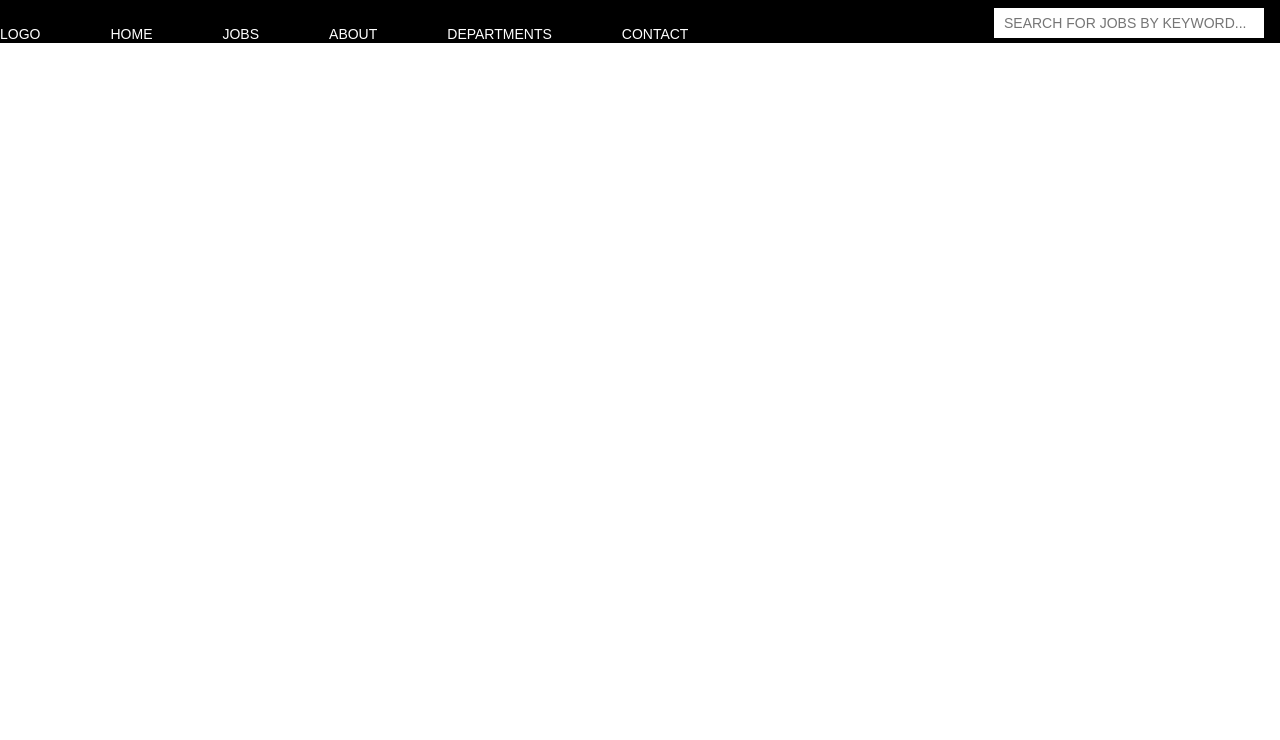
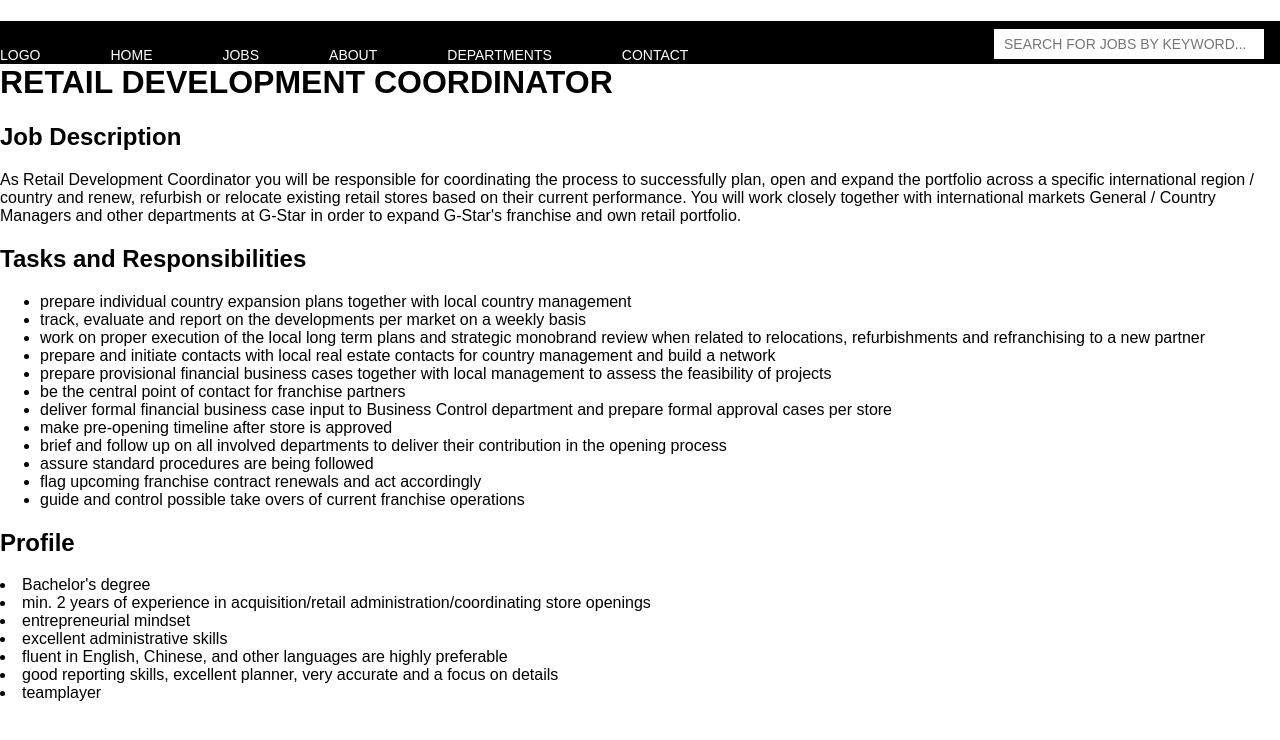
Before and after one commit to singhp1992/endouble, a React (Create React App) app: page / in a window 1280 px wide. Shown: the top 740 px of the page. Built offline with nearby package versions, Linux system fonts and the light colour scheme; the HTML template or start-up script is replaced by a standard one.

Commit message:
added body text to applyform

```diff
--- a/src/App.js
+++ b/src/App.js
@@ -3,12 +3,14 @@
 import './App.css';
 import './components/layout/styles.css'
 import TopBar from './components/layout/TopBar'
+import Apply from './components/ApplyForm'
 
 class App extends Component {
   render() {
     return (
       <div>
         <TopBar />
+        <Apply />
       </div>
     );
   }
--- a/src/components/ApplyForm.jsx
+++ b/src/components/ApplyForm.jsx
@@ -1,4 +1,4 @@
-import React from 'react'
+import React, { PureComponent } from 'react'
 import { connect } from 'react-redux'
 
 class Apply extends PureComponent {
@@ -7,6 +7,45 @@
 
         return (
             <div>
+            <h1>
+                RETAIL DEVELOPMENT COORDINATOR
+            </h1>
+            <h2>
+                Job Description
+            </h2>
+            <p>
+                As Retail Development Coordinator you will be responsible for coordinating the process to successfully plan, open and expand the portfolio across a specific international region / country
+                and renew, refurbish or relocate existing retail stores based on their current performance. You will work closely together with international markets General / Country Managers and other
+                departments at G-Star in order to expand G-Star's franchise and own retail portfolio.
+            </p>
+            <h2>
+                Tasks and Responsibilities
+            </h2>
+            <ul>
+                <li>prepare individual country expansion plans together with local country management</li>
+                <li>track, evaluate and report on the developments per market on a weekly basis</li>
+                <li>work on proper execution of the local long term plans and strategic monobrand review when related to relocations, refurbishments and refranchising to a new partner </li>
+                <li>prepare and initiate contacts with local real estate contacts for country management and build a network </li>
+                <li>prepare provisional financial business cases together with local management to assess the feasibility of projects </li>
+                <li>be the central point of contact for franchise partners </li>
+                <li>deliver formal financial business case input to Business Control department and prepare formal approval cases per store </li>
+
+                <li>make pre-opening timeline after store is approved </li>
+                <li>brief and follow up on all involved departments to deliver their contribution in the opening process</li>
+                <li>assure standard procedures are being followed </li>
+                <li>flag upcoming franchise contract renewals and act accordingly </li>
+                <li>guide and control possible take overs of current franchise operations </li>
+            </ul>
+            <h2>
+                Profile
+            </h2>
+                <li>Bachelor's degree</li>
+                <li>min. 2 years of experience in acquisition/retail administration/coordinating store openings</li>
+                <li>entrepreneurial mindset</li>
+                <li>excellent administrative skills</li>
+                <li>fluent in English, Chinese, and other languages are highly preferable</li>
+                <li>good reporting skills, excellent planner, very accurate and a focus on details</li>
+                <li>teamplayer</li>
             </div>
         )
     }
@@ -15,3 +54,5 @@
 // const mapStateToProps = (state) => ({
 
 // })
+
+export default Apply
```
